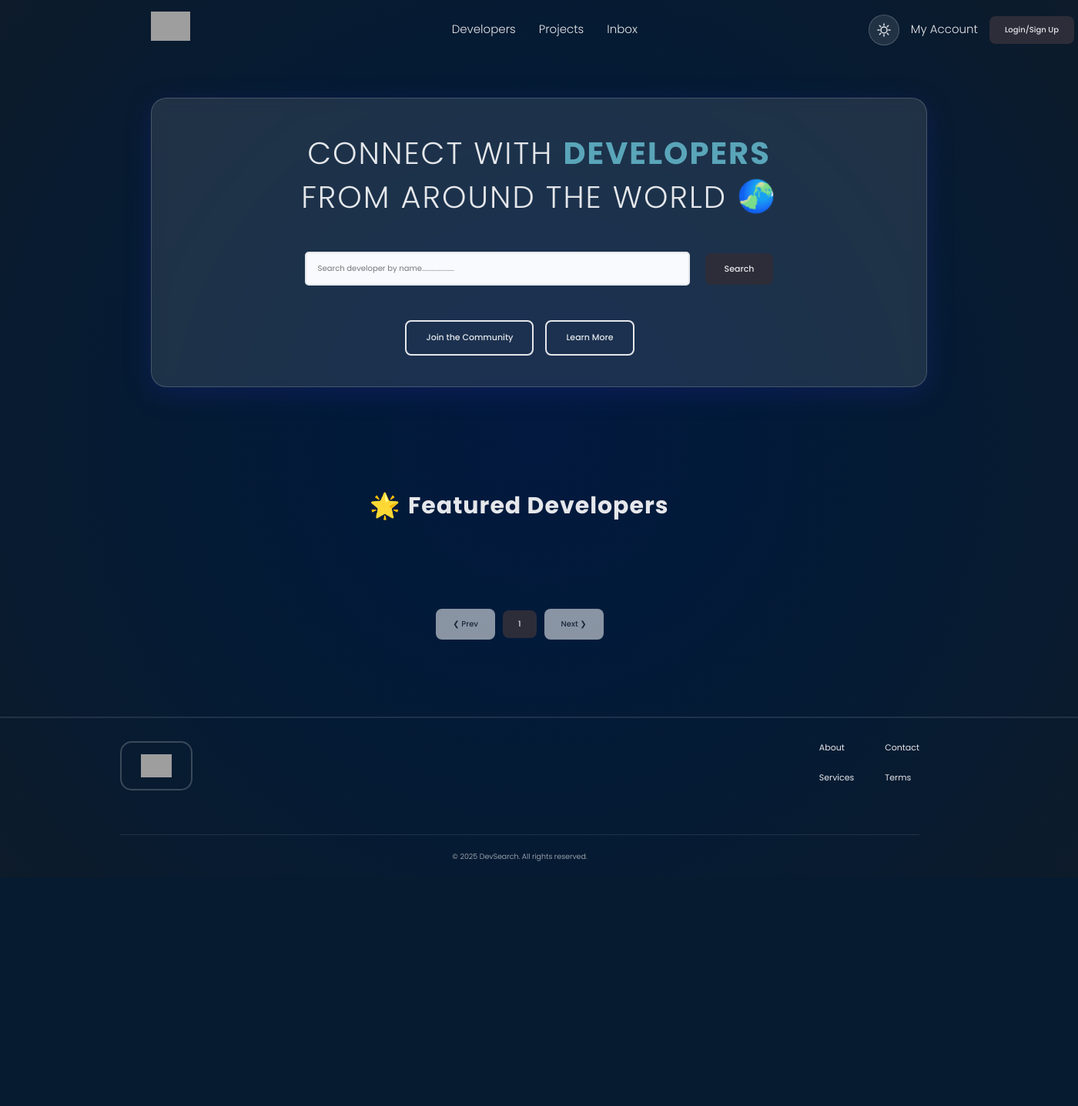
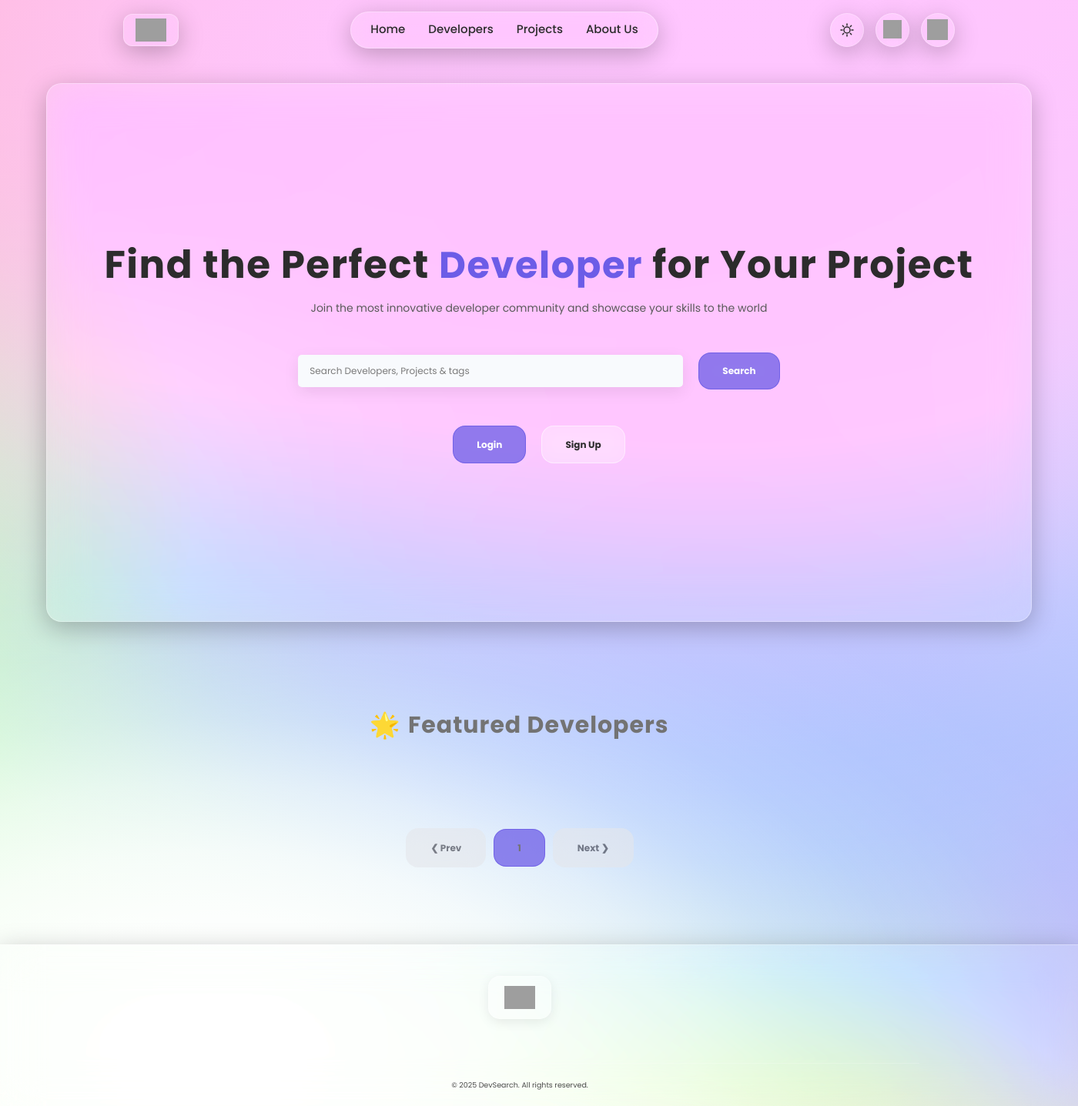
Before and after one commit to MahdinOhi/DevNet, a Django app: page / in a window 1400 px wide. Shown: the whole page at 77% size. Before the commit the page ends 1119 px from the top, so only its background shows below. Run offline with Django 3.2, Linux system fonts and the light colour scheme; some libraries are stand-ins or nearby versions; grey boxes are pictures that could not be loaded.

Commit message:
changed the UI

```diff
--- a/static/styles/app.css
+++ b/static/styles/app.css
@@ -2,9 +2,11 @@
   --color-sub: #2d2d39;
 }
 body{
- background-image: radial-gradient(circle, #03193f, #021a3a, #041b35, #081b30, #0d1b2a);
+  background-image: url("../images/bg-image.svg");
+  background-size: cover;
+  background-repeat: no-repeat;
+  background-position: center;
 }
-
 .btn--sub {
   background-color: var(--color-sub-light);
 }
@@ -13,9 +15,7 @@
   border: 2px solid var(--color-light);
 }
 
-img {
-  width: 100%;
-}
+
 
 .tag > i.im {
   font-size: 1.5rem;
@@ -31,60 +31,99 @@
 /*=======================
   Header Section
 ========================*/
+/* ==================== HEADER STYLES ==================== */
 .header {
   position: sticky;
+  top: 0;
   z-index: 111;
   background-color: transparent;
   padding: 1.5rem 0;
   transition: background-color 0.3s ease;
-  display: flex;
-  justify-content: center;
 }
 
 .header > .container {
   display: flex;
   justify-content: space-between;
   align-items: center;
-  gap: 30rem;
-  margin-right: 2rem;
-  margin-left: 2rem;
-
+  padding: 0 2rem;
+  max-width: 1400px;
+  margin: 0 auto;
 }
 
 /* Logo - Left Side */
 .header__logo {
   flex-shrink: 0;
+  background: rgba(255, 255, 255, 0.15); /* semi-transparent */
+  border: 1px solid rgba(255, 255, 255, 0.3);
+  backdrop-filter: blur(25px) saturate(180%);
+  -webkit-backdrop-filter: blur(25px) saturate(180%);
+  box-shadow: 0 8px 32px 0 rgba(0, 0, 0, 0.25);
+  padding: 0.5rem 1.5rem;
+  border-radius: 12px;
+  transition: all 0.3s ease;
+
+}
+
+.header__logo:hover {
+  background: rgba(255, 255, 255, 0.25);
+  border-color: rgba(255, 255, 255, 0.5);
+  transform: translateY(-2px);
+  box-shadow: 0 6px 20px rgba(0, 0, 0, 0.15);
 }
 
 .header__logo > img {
-  height: 3.8rem;
+  height: 3rem;
+  display: block;
 }
 
 /* Navigation - Center */
 .header__nav {
-  flex: 1;
+  flex: 0 1 auto;
   display: flex;
   justify-content: center;
-  margin-left: 4rem;
 }
 
-.header__nav > ul {
+.header__menu {
   display: inline-flex;
   align-items: center;
   list-style: none;
   gap: 3rem;
   margin: 0;
-  padding: 0;
+  padding: 1rem 2.5rem;
+  background: rgba(255, 255, 255, 0.15); /* semi-transparent */
+  backdrop-filter: blur(25px) saturate(180%);
+  -webkit-backdrop-filter: blur(25px) saturate(180%);
+  box-shadow: 0 8px 32px 0 rgba(0, 0, 0, 0.25);
+  border: 1px solid rgba(255, 255, 255, 0.3);
+  border-radius: 50px;
 }
 
 .header__menuItem > a {
-  color: var(--color-light);
-  font-weight: 300;
-  transition: color 0.3s ease;
+  color: #2c2c2c;
+  font-weight: 500;
+  font-size: 1.5rem;
+  transition: all 0.3s ease;
+  position: relative;
+}
+
+.header__menuItem > a::after {
+  content: '';
+  position: absolute;
+  width: 0;
+  height: 2px;
+  bottom: -5px;
+  left: 50%;
+  background-color: #6c5ce7;
+  transition: all 0.3s ease;
+  transform: translateX(-50%);
 }
 
 .header__menuItem > a:hover {
-  color: var(--color-main);
+  color: #6c5ce7;
+}
+
+.header__menuItem > a:hover::after {
+  width: 100%;
 }
 
 /* Actions - Right Side */
@@ -95,39 +134,35 @@
   flex-shrink: 0;
 }
 
-.header__account {
-  color: var(--color-light);
-  font-weight: 300;
-  transition: color 0.3s ease;
-}
-
-.header__account:hover {
-  color: var(--color-main);
-}
-
 /* Theme Toggle Button */
 .theme-toggle {
   position: relative;
-  width: 40px;
-  height: 40px;
+  width: 44px;
+  height: 44px;
   border-radius: 50%;
-  background-color: rgba(255, 255, 255, 0.1);
-  border: 1px solid rgba(255, 255, 255, 0.2);
+ background: rgba(255, 255, 255, 0.15); /* semi-transparent */
+  backdrop-filter: blur(25px) saturate(180%);
+  -webkit-backdrop-filter: blur(25px) saturate(180%);
+  box-shadow: 0 8px 32px 0 rgba(0, 0, 0, 0.25);
+  border: 1px solid rgba(255, 255, 255, 0.3);
   cursor: pointer;
   display: flex;
   align-items: center;
   justify-content: center;
   transition: all 0.3s ease;
+
 }
 
 .theme-toggle:hover {
-  background-color: rgba(255, 255, 255, 0.2);
-  transform: scale(1.05);
+  background: rgba(255, 255, 255, 0.3);
+  transform: scale(1.1);
+  border-color: rgba(255, 255, 255, 0.5);
+  box-shadow: 0 6px 20px rgba(0, 0, 0, 0.15);
 }
 
 .theme-toggle__icon {
   position: absolute;
-  color: var(--color-light);
+  color: #2c2c2c;
   transition: all 0.3s ease;
 }
 
@@ -141,7 +176,6 @@
   transform: rotate(90deg) scale(0.5);
 }
 
-/* Dark theme active state */
 body.dark-theme .theme-toggle__icon--sun {
   opacity: 0;
   transform: rotate(-90deg) scale(0.5);
@@ -152,22 +186,89 @@
   transform: rotate(0deg) scale(1);
 }
 
+/* User Account Icon */
+.header__account {
+  width: 44px;
+  height: 44px;
+  border-radius: 50%;
+   background: rgba(255, 255, 255, 0.15); /* semi-transparent */
+  backdrop-filter: blur(25px) saturate(180%);
+  -webkit-backdrop-filter: blur(25px) saturate(180%);
+  box-shadow: 0 8px 32px 0 rgba(0, 0, 0, 0.25);
+  border: 1px solid rgba(255, 255, 255, 0.3);
+  display: flex;
+  align-items: center;
+  justify-content: center;
+  transition: all 0.3s ease;
+  color: #2c2c2c;
+}
+
+.header__account:hover {
+  background: rgba(255, 255, 255, 0.3);
+  transform: scale(1.1);
+  border-color: rgba(255, 255, 255, 0.5);
+  box-shadow: 0 6px 20px rgba(0, 0, 0, 0.15);
+}
+
+/* Inbox Icon */
+.header__inbox {
+  width: 44px;
+  height: 44px;
+  border-radius: 50%;
+  background: rgba(255, 255, 255, 0.15); /* semi-transparent */
+  backdrop-filter: blur(25px) saturate(180%);
+  -webkit-backdrop-filter: blur(25px) saturate(180%);
+  box-shadow: 0 8px 32px 0 rgba(0, 0, 0, 0.25);
+  border: 1px solid rgba(255, 255, 255, 0.3);
+  display: flex;
+  align-items: center;
+  justify-content: center;
+  transition: all 0.3s ease;
+  color: #2c2c2c;
+}
+
+.header__inbox:hover {
+  background: rgba(255, 255, 255, 0.3);
+  transform: scale(1.1);
+  border-color: rgba(255, 255, 255, 0.5);
+  box-shadow: 0 6px 20px rgba(0, 0, 0, 0.15);
+}
+
 /* Mobile Menu Toggle */
 .toggle-menu {
   display: none;
+  flex-direction: column;
+  cursor: pointer;
 }
 
-.toggle-menu > span {
-  display: none;
+.toggle-menu__lines {
+  width: 25px;
+  height: 2px;
+  background: var(--color-light);
+  position: relative;
+  transition: all 0.3s ease;
+}
+
+.toggle-menu__lines::before,
+.toggle-menu__lines::after {
+  content: '';
+  position: absolute;
+  width: 100%;
+  height: 2px;
+  background: var(--color-light);
+  transition: all 0.3s ease;
+}
+
+.toggle-menu__lines::before {
+  top: -8px;
+}
+
+.toggle-menu__lines::after {
+  bottom: -8px;
 }
 
 .header__nav input[type='checkbox'] {
   display: none;
-}
-
-.header__nav input[type='checkbox']:checked ~ .header__menu {
-  opacity: 1;
-  pointer-events: all;
 }
 
 /* Responsive Design */
@@ -306,73 +407,84 @@
 ========================*/
 
 .hero-section {
-  min-height: 50vh;
+  min-height: 95vh;
   display: flex;
   align-items: center;
+  justify-content: center;
   background: transparent;
-  padding: 5rem 0;
+  padding: 1.5rem 6rem;
 }
+
+.hero-section .container {
+  width: 100%;
+  max-width: 1300px;
+}
+
+/* Glass Card with Vertical Centering */
 .glass {
-  background: rgba(255, 255, 255, 0.1);
-  backdrop-filter: blur(10px);
-  -webkit-backdrop-filter: blur(10px);
+  background: rgba(255, 255, 255, 0.15);
   border-radius: 20px;
-  border: 1px solid rgba(255, 255, 255, 0.18);
-  box-shadow: 0 8px 32px 0 rgba(31, 38, 135, 0.37);
-  padding: 4rem 3rem;
+  border: 1px solid rgba(255, 255, 255, 0.3);
+  backdrop-filter: blur(25px) saturate(180%);
+  -webkit-backdrop-filter: blur(25px) saturate(180%);
+  box-shadow: 0 8px 32px 0 rgba(0, 0, 0, 0.25);
+  padding: 5rem 6rem;
   transition: all 0.3s ease;
+
+  /* Vertical centering */
+  display: flex;
+  flex-direction: column;
+  justify-content: center;
+  min-height: 700px;
 }
 
 .glass:hover {
-  background: rgba(255, 255, 255, 0.15);
-  box-shadow: 0 12px 40px 0 rgba(31, 38, 135, 0.45);
-  transform: translateY(-5px);
+  background: rgba(255, 255, 255, 0.2);
+  box-shadow: 0 16px 50px 0 rgba(0, 0, 0, 0.25);
+  transform: translateY(-8px);
 }
 
+/* Heading & Paragraph */
 .hero-section__box {
-  margin-bottom: 3rem;
+  margin-bottom: 3.5rem;
+  text-align: center;
 }
 
-.hero-section__box > h2 {
-  font-size: 4rem;
-  color: var(--color-light);
-  line-height: 1.3;
-  text-transform: uppercase;
-  font-weight: 700;
-  margin: 0.5rem 0;
-  letter-spacing: 2px;
+.hero-section__box > h1 {
+  font-size: clamp(3.5rem, 6vw, 5rem);
+  color: #2c2c2c;
+  line-height: 1.2;
+  font-weight: 800;
+  letter-spacing: 1.5px;
+  margin-bottom: 0;
 }
 
-.hero-section__box > h2 > span {
-  font-size: inherit;
-  color: var(--color-main);
-  font-weight: 700;
+.hero-section__box > p {
+  font-size: 1.4rem;
+  color: #5a5a5a;
+  margin-top: 1.5rem;
+  font-weight: 400;
+  max-width: 900px;
+  margin-left: auto;
+  margin-right: auto;
 }
 
-.hero-globe {
-  display: inline-block;
-  animation: rotate 3s linear infinite;
-}
-
-@keyframes rotate {
-  from {
-    transform: rotate(0deg);
-  }
-  to {
-    transform: rotate(360deg);
-  }
+.hero-section__box .highlight {
+  color: #6c5ce7;
+  font-weight: 800;
+  font-size: 4.8rem;
 }
 
 /* Search Section */
 .hero-section__search {
-  max-width: 600px;
-  margin: 0 auto 3rem;
+  max-width: 800px;
+  margin: 0 auto 3.5rem;
 }
 
 .hero-section__search .form {
   display: flex;
-  gap: 1rem;
-  align-items: flex-end;
+  gap: 1.5rem;
+  align-items: center;
 }
 
 .hero-section__search .form__field {
@@ -393,85 +505,74 @@
 
 .hero-section__search .input--text {
   width: 100%;
-  padding: 1.2rem 1.5rem;
-  background-color: transparent;
-  border: 2px solid var(--color-light-gray);
-  border-radius: 8px;
-  color: var(--color-light);
-  font-size: 1rem;
+  padding: 1.8rem 2.2rem;
+  background: rgba(255, 255, 255, 0.4);
+  backdrop-filter: blur(12px);
+  -webkit-backdrop-filter: blur(12px);
+  border: 1px solid rgba(255, 255, 255, 0.4);
+  border-radius: 16px;
+  color: #2c2c2c;
+  font-size: 1.2rem;
   transition: all 0.3s ease;
+  box-shadow: 0 6px 20px rgba(0, 0, 0, 0.08);
 }
 
 .hero-section__search .input--text::placeholder {
-  color: var(--color-light-gray);
+  color: #7a7a7a;
 }
 
 .hero-section__search .input--text:focus {
   outline: none;
-  border-color: var(--color-main);
-  background-color: rgba(255, 255, 255, 0.05);
+  border-color: #6c5ce7;
+  background: rgba(255, 255, 255, 0.5);
+  box-shadow: 0 0 25px rgba(108, 92, 231, 0.25);
 }
 
 /* CTA Buttons */
 .hero-section__cta {
   display: flex;
   justify-content: center;
-  gap: 1.5rem;
-  margin-right: 5rem;
+  gap: 2rem;
   flex-wrap: wrap;
 }
 
 .btn {
-  padding: 1rem 2rem;
-  border-radius: 8px;
-  font-weight: 500;
+  padding: 1.4rem 3rem;
+  border-radius: 16px;
+  font-weight: 600;
   text-decoration: none;
   display: inline-block;
   transition: all 0.3s ease;
   cursor: pointer;
   border: 2px solid transparent;
-  font-size: 1rem;
+  font-size: 1.2rem;
+  backdrop-filter: blur(12px);
+  -webkit-backdrop-filter: blur(12px);
 }
 
-.btn--lg {
-  padding: 1.2rem 2.5rem;
-  font-size: 1.1rem;
+.btn--sub {
+  background: rgba(108, 92, 231, 0.75);
+  color: #ffffff;
+  border: 1px solid rgba(108, 92, 231, 0.8);
 }
 
-.btn--primary {
-  background-color: var(--color-main);
-  color: var(--color-dark);
-  border-color: var(--color-main);
-}
-
-.btn--primary:hover {
-  background-color: var(--color-main-light);
-  transform: translateY(-2px);
-  box-shadow: 0 4px 12px rgba(0, 0, 0, 0.3);
+.btn--sub:hover {
+  background: #6c5ce7;
+  transform: translateY(-4px);
+  box-shadow: 0 10px 25px rgba(108, 92, 231, 0.45);
 }
 
 .btn--outline {
-  background-color: transparent;
-  color: var(--color-light);
-  border-color: var(--color-light);
+  background: rgba(255, 255, 255, 0.25);
+  color: #2c2c2c;
+  border: 1px solid rgba(255, 255, 255, 0.5);
 }
 
 .btn--outline:hover {
-  background-color: var(--color-light);
-  color: var(--color-dark);
-  transform: translateY(-2px);
-  box-shadow: 0 4px 12px rgba(255, 255, 255, 0.2);
-}
-
-.btn--sub {
-  background-color: var(--color-sub);
-  color: var(--color-light);
-  border: none;
-}
-
-.btn--sub:hover {
-  background-color: var(--color-sub-light);
-  transform: translateY(-2px);
+  background: rgba(255, 255, 255, 0.35);
+  border-color: rgba(255, 255, 255, 0.6);
+  transform: translateY(-4px);
+  box-shadow: 0 10px 25px rgba(255, 255, 255, 0.3);
 }
 @media screen and (max-width: 1000px) {
   .hero-section__box > h2,
@@ -558,7 +659,7 @@
 
 .devlist__title {
   font-size: 3rem;
-  color: var(--color-light);
+  color: var(--color-dark);
   font-weight: 700;
   display: inline-flex;
   align-items: center;
@@ -634,7 +735,7 @@
 }
 
 .pagination .btn.btn--sub {
-  color: var(--color-light);
+  color: var(--color-dark);
 }
 
 
@@ -644,20 +745,25 @@
 
 /* Footer Styles */
 .footer {
-  background-color:transparent;
-  border-top: 2px solid rgba(255, 255, 255, 0.1);
+  background: rgba(255, 255, 255, 0.15); /* semi-transparent */
+  backdrop-filter: blur(25px) saturate(180%);
+  -webkit-backdrop-filter: blur(25px) saturate(180%);
+  box-shadow: 0 8px 32px 0 rgba(0, 0, 0, 0.25);
+  border-top: 1px solid rgba(255, 255, 255, 0.3);
   border-radius: 0px;
-  margin: 0rem;
-  padding: 3rem 2rem 2rem;
+  margin: 0;
+  padding: 4rem 2rem 2rem;
   margin-top: 5rem;
 }
 
 .footer__content {
   display: flex;
-  justify-content: space-between;
-  align-items: flex-start;
+  justify-content: center;
+  align-items: center;
   margin-bottom: 3rem;
   padding-bottom: 2rem;
+  max-width: 1400px;
+  margin-left: auto;
   margin-right: 5rem;
 }
 
@@ -668,15 +774,21 @@
 
 .footer__logo a {
   display: inline-block;
-  padding: 1.5rem 2.5rem;
-  border: 2px solid rgba(255, 255, 255, 0.2);
+  padding: 1.2rem 2rem;
+  background: rgba(255, 255, 255, 0.2);
+  backdrop-filter: blur(10px);
+  -webkit-backdrop-filter: blur(10px);
+  border: 1px solid rgba(255, 255, 255, 0.3);
   border-radius: 15px;
   transition: all 0.3s ease;
+  box-shadow: 0 4px 15px rgba(0, 0, 0, 0.08);
 }
 
 .footer__logo a:hover {
-  border-color: rgba(255, 255, 255, 0.4);
-  background-color: rgba(255, 255, 255, 0.05);
+  background: rgba(255, 255, 255, 0.3);
+  border-color: rgba(255, 255, 255, 0.5);
+  transform: translateY(-3px);
+  box-shadow: 0 6px 20px rgba(0, 0, 0, 0.12);
 }
 
 .footer__logo img {
@@ -687,38 +799,50 @@
 /* Footer Navigation */
 .footer__nav {
   display: flex;
-  gap: 4rem;
+  gap: 5rem;
   align-items: flex-start;
+  flex-wrap: wrap;
 }
 
 .footer__column {
   display: flex;
   flex-direction: column;
-  gap: 2rem;
+  gap: 1.5rem;
+}
+
+.footer__column-title {
+  font-size: 1.2rem;
+  font-weight: 600;
+  color: #2c2c2c;
+  margin-bottom: 0.5rem;
+  text-transform: uppercase;
+  letter-spacing: 1px;
 }
 
 .footer__link {
-  color: var(--color-light);
-  font-size: 1.1rem;
+  color: #4a4a4a;
+  font-size: 1rem;
   font-weight: 400;
   text-decoration: none;
   transition: all 0.3s ease;
   position: relative;
+  display: inline-block;
+  padding: 0.3rem 0;
 }
 
 .footer__link:hover {
-  color: var(--color-main);
+  color: #6c5ce7;
   transform: translateX(5px);
 }
 
 .footer__link::before {
   content: '';
   position: absolute;
-  bottom: -2px;
+  bottom: 0;
   left: 0;
   width: 0;
   height: 2px;
-  background-color: var(--color-main);
+  background: linear-gradient(90deg, #6c5ce7, #a29bfe);
   transition: width 0.3s ease;
 }
 
@@ -726,21 +850,78 @@
   width: 100%;
 }
 
+/* Footer Social Icons */
+.footer__social {
+  display: flex;
+  gap: 1rem;
+  margin-top: 1rem;
+}
+
+.footer__social-link {
+  width: 42px;
+  height: 42px;
+  border-radius: 50%;
+  background: rgba(255, 255, 255, 0.2);
+  backdrop-filter: blur(10px);
+  -webkit-backdrop-filter: blur(10px);
+  border: 1px solid rgba(255, 255, 255, 0.3);
+  display: flex;
+  align-items: center;
+  justify-content: center;
+  transition: all 0.3s ease;
+  color: #2c2c2c;
+  box-shadow: 0 4px 12px rgba(0, 0, 0, 0.08);
+}
+
+.footer__social-link:hover {
+  background: rgba(108, 92, 231, 0.7);
+  color: #ffffff;
+  transform: translateY(-3px) scale(1.05);
+  box-shadow: 0 6px 20px rgba(108, 92, 231, 0.3);
+  border-color: rgba(108, 92, 231, 0.8);
+}
+
 /* Footer Copyright */
 .footer__copyright {
   text-align: center;
   padding-top: 2rem;
-  border-top: 1px solid rgba(255, 255, 255, 0.1);
+  border-top: 1px solid rgba(255, 255, 255, 0.2);
+  max-width: 1400px;
+  margin-left: auto;
   margin-right: 5rem;
 }
 
 .footer__copyright p {
-  color: var(--color-light);
+  color: #4a4a4a;
   font-size: 0.95rem;
   margin: 0;
-  opacity: 0.8;
+  font-weight: 400;
 }
 
+.footer__copyright a {
+  color: #6c5ce7;
+  text-decoration: none;
+  font-weight: 500;
+  transition: all 0.3s ease;
+}
+
+.footer__copyright a:hover {
+  color: #5443c7;
+  text-decoration: underline;
+}
+
+/* Footer Divider Effect */
+.footer__divider {
+  height: 1px;
+  background: linear-gradient(
+    90deg,
+    transparent,
+    rgba(255, 255, 255, 0.3) 20%,
+    rgba(255, 255, 255, 0.3) 80%,
+    transparent
+  );
+  margin: 2rem 0;
+}
 /* Responsive Design */
 @media screen and (max-width: 768px) {
   .footer {
--- a/static/uikit/styles/modules/_form.css
+++ b/static/uikit/styles/modules/_form.css
@@ -45,7 +45,7 @@
   width: 100%;
   padding: 1.2rem 1.5rem;
   border-radius: 0.5rem;
-  border: 2px solid var(--color-light);
+  border: 2px solid var(--color-dark);
   transition: all 0.3s ease-in-out;
   background-color: var(--color-bg);
 }
--- a/templates/index.html
+++ b/templates/index.html
@@ -21,9 +21,9 @@
 </head>
 
 <body>
-  <!-- Header Section -->
+  <!-- Header -->
 <header class="header">
-    <div class="container container--narrow">
+  <div class="container">
     <a href="/" class="header__logo">
       <img src="{% static 'images/logo.svg' %}" alt="DevNet Logo" />
     </a>
@@ -31,17 +31,18 @@
     <nav class="header__nav">
       <input type="checkbox" id="responsive-menu" />
       <label for="responsive-menu" class="toggle-menu">
-          <span>Menu</span>
         <div class="toggle-menu__lines"></div>
       </label>
       <ul class="header__menu">
+        <li class="header__menuItem"><a href="{% url 'index' %}">Home</a></li>
         <li class="header__menuItem"><a href="{% url 'index' %}">Developers</a></li>
         <li class="header__menuItem"><a href="{% url 'projects' %}">Projects</a></li>
-          <li class="header__menuItem"><a href="{% url 'inbox' %}">Inbox</a></li>
+        <li class="header__menuItem"><a href="">About Us</a></li>
       </ul>
     </nav>
 
     <div class="header__actions">
+      <!-- Theme Toggle -->
       <button class="theme-toggle" id="theme-toggle" aria-label="Toggle theme">
         <svg class="theme-toggle__icon theme-toggle__icon--sun" width="20" height="20" viewBox="0 0 20 20" fill="none" xmlns="http://www.w3.org/2000/svg">
           <circle cx="10" cy="10" r="4" stroke="currentColor" stroke-width="1.5"/>
@@ -52,46 +53,53 @@
         </svg>
       </button>
 
-        <a href="{% url 'account' %}" class="header__account">My Account</a>
+      <!-- User Account Icon -->
+      <a href="{% url 'account' %}" class="header__account" aria-label="User Account">
+       <img width="24" height="24" src="https://img.icons8.com/material-rounded/24/1A1A1A/user-male-circle.png" alt="user-male-circle"/>
+      </a>
 
-        {% if request.user.username %}
-          <a href="{% url 'logout' %}" class="btn btn--sub">Log Out</a>
-        {% else %}
-          <a href="{% url 'login' %}" class="btn btn--sub">Login/Sign Up</a>
-        {% endif %}
+      <!-- Inbox Icon -->
+      <a href="{% url 'inbox' %}" class="header__inbox" aria-label="Inbox">
+       <img width="27" height="27" src="https://img.icons8.com/sf-regular-filled/48/1A1A1A/secured-letter.png" alt="secured-letter"/>
+      </a>
     </div>
   </div>
 </header>
 
-  <!-- Main Section -->
-  <section class="hero-section text-center">
-  <div class="container container--narrow">
+<!-- Hero Section -->
+<section class="hero-section">
+  <div class="container">
     <div class="glass">
       <div class="hero-section__box">
-        <h2>CONNECT WITH <span>DEVELOPERS</span></h2>
-        <h2>FROM AROUND THE WORLD <span class="hero-globe">🌎</span></h2>
+        <h1>Find the Perfect <span class="highlight">Developer</span> for Your Project</h1>
+        <p>Join the most innovative developer community and showcase your skills to the world</p>
       </div>
 
       <div class="hero-section__search">
-        <form class="form" method="post">
+        <form class="form" method="post" action="{% url 'index' %}">
           {% csrf_token %}
           <div class="form__field">
-            <label for="formInput#search">Search Developers </label>
+            <label for="formInput#search">Search Developers</label>
             <input
               class="input input--text"
               id="formInput#search"
               type="text"
               name="search"
-              placeholder="Search developer by name...................."
+              placeholder="Search Developers, Projects & tags"
             />
           </div>
-          <input class="btn btn--sub btn--lg" type="submit" value="Search" />
+          <button class="btn btn--sub btn--lg" type="submit">Search</button>
         </form>
       </div>
 
       <div class="hero-section__cta">
-        <a href="{% url 'login' %}" class="btn btn--outline btn--lg">Join the Community</a>
-        <a href="" class="btn btn--outline btn--lg">Learn More</a>
+        {% if request.user.username %}
+          <a href="{% url 'account' %}" class="btn btn--sub btn--lg">My Account</a>
+          <a href="{% url 'logout' %}" class="btn btn--outline btn--lg">Log Out</a>
+        {% else %}
+          <a href="{% url 'login' %}" class="btn btn--sub btn--lg">Login</a>
+          <a href="{% url 'login' %}" class="btn btn--outline btn--lg">Sign Up</a>
+        {% endif %}
       </div>
     </div>
   </div>
@@ -169,16 +177,7 @@
         </a>
       </div>
 
-      <nav class="footer__nav">
-        <div class="footer__column">
-          <a href="" class="footer__link">About</a>
-          <a href="" class="footer__link">Services</a>
-        </div>
-        <div class="footer__column">
-          <a href="" class="footer__link">Contact</a>
-          <a href="" class="footer__link">Terms</a>
-        </div>
-      </nav>
+
     </div>
 
     <div class="footer__copyright">
```
Also changed, not shown: static/images/bg-image.svg (added). Lines whose indentation alone changed are shown as unchanged.
